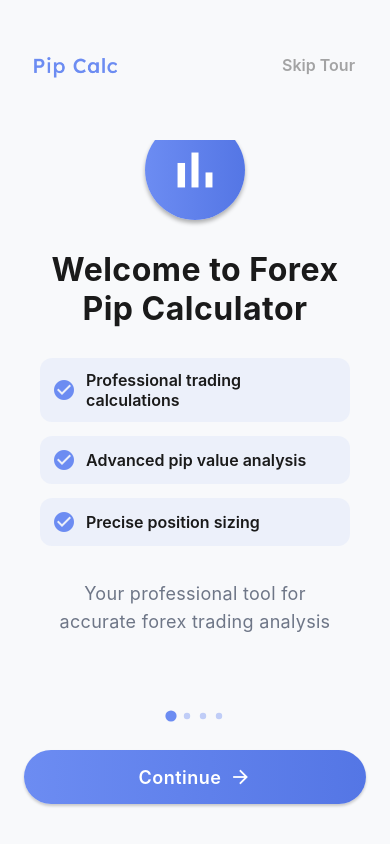
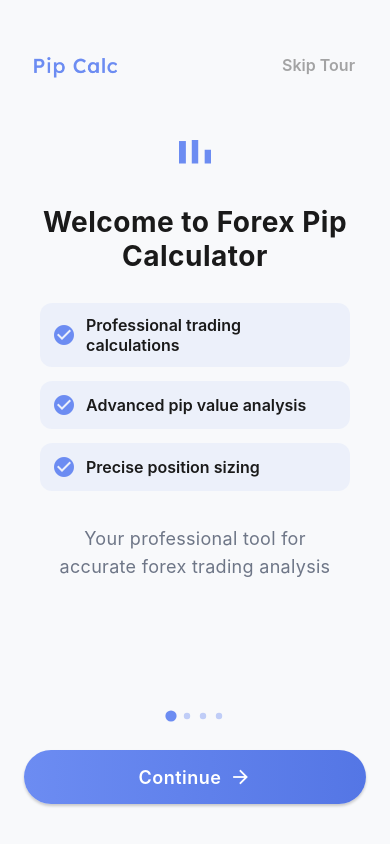
Before and after one commit to Ammar-Multani/Forex-Pip-Calculator---Main, a React Native app: screen /Onboarding in a window 390 px wide. Built offline with nearby package versions, Linux system fonts and the light colour scheme.

Commit message:
final build 1st may

```diff
--- a/screens/OnboardingScreen.tsx
+++ b/screens/OnboardingScreen.tsx
@@ -895,19 +895,14 @@ const OnboardingScreen: React.FC<{ navigation: any }> = ({ navigation }) => {
               { opacity, transform: [{ translateY }] },
             ]}
           >
-            <LinearGradient
-              colors={getGradient("primary").colors}
-              start={getGradient("primary").start}
-              end={getGradient("primary").end}
-              style={styles.welcomeIconContainer}
-            >
+
               <MaterialIcons
                 name={item.icon as any}
-                size={60}
-                color="#fff"
-                style={{ marginBottom: 0 }}
+                size={55}
+                color={colors.primary}
+                style={styles.contentIcon}
               />
-            </LinearGradient>
+
 
             <Animated.Text
               style={[
@@ -1149,7 +1144,7 @@ const styles = StyleSheet.create({
     shadowRadius: 4.65,
   },
   welcomeTitle: {
-    fontSize: 32,
+    fontSize: 28,
     fontWeight: "bold",
     textAlign: "center",
     marginBottom: 30,
--- a/screens/SettingsScreen.tsx
+++ b/screens/SettingsScreen.tsx
@@ -21,7 +21,7 @@ import ApiKeyManager from "../components/ApiKeyManager";
 import { LinearGradient } from "expo-linear-gradient";
 import AsyncStorage from "@react-native-async-storage/async-storage";
 import env from "../config/env";
-
+import * as Haptics from "expo-haptics";
 // Define a type for MaterialIcons names we use in this file
 type IconName =
   | "palette"
@@ -39,7 +39,9 @@ type IconName =
   | "brightness-6"
   | "wb-sunny"
   | "nightlight-round"
-  | "settings-suggest";
+  | "settings-suggest"
+  | "thumb-up";
+
 
 // Theme option type
 interface ThemeOption {
@@ -111,6 +113,13 @@ const SettingsScreen: React.FC = () => {
   const handleThemeSelect = (themeValue: "light" | "dark" | "system") => {
     setThemePreference(themeValue);
     setThemeModalVisible(false);
+  };
+
+  const handleRateApp = () => {
+    Linking.openURL(
+      "https://play.google.com/store/apps/details?id=com.example.app"
+    );
+    Haptics.notificationAsync(Haptics.NotificationFeedbackType.Success);
   };
 
   const handleClearHistory = async () => {
@@ -373,6 +382,9 @@ const SettingsScreen: React.FC = () => {
               "Share this app",
               handleShareApp,
               false
+            )}
+            {renderSettingItem("thumb-up", "Rate this app", () =>
+              handleRateApp()
             )}
           </>
         )}
```
